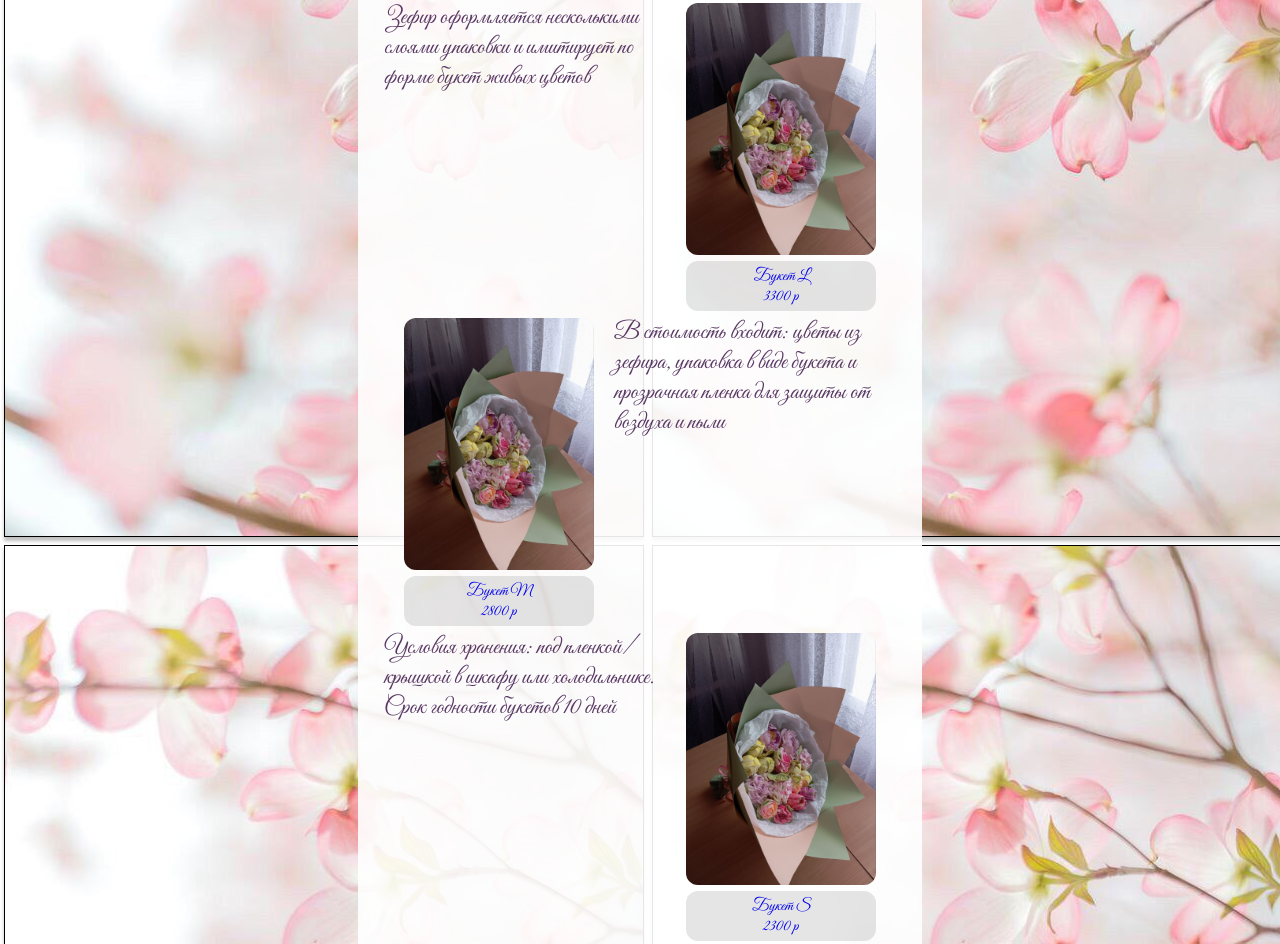
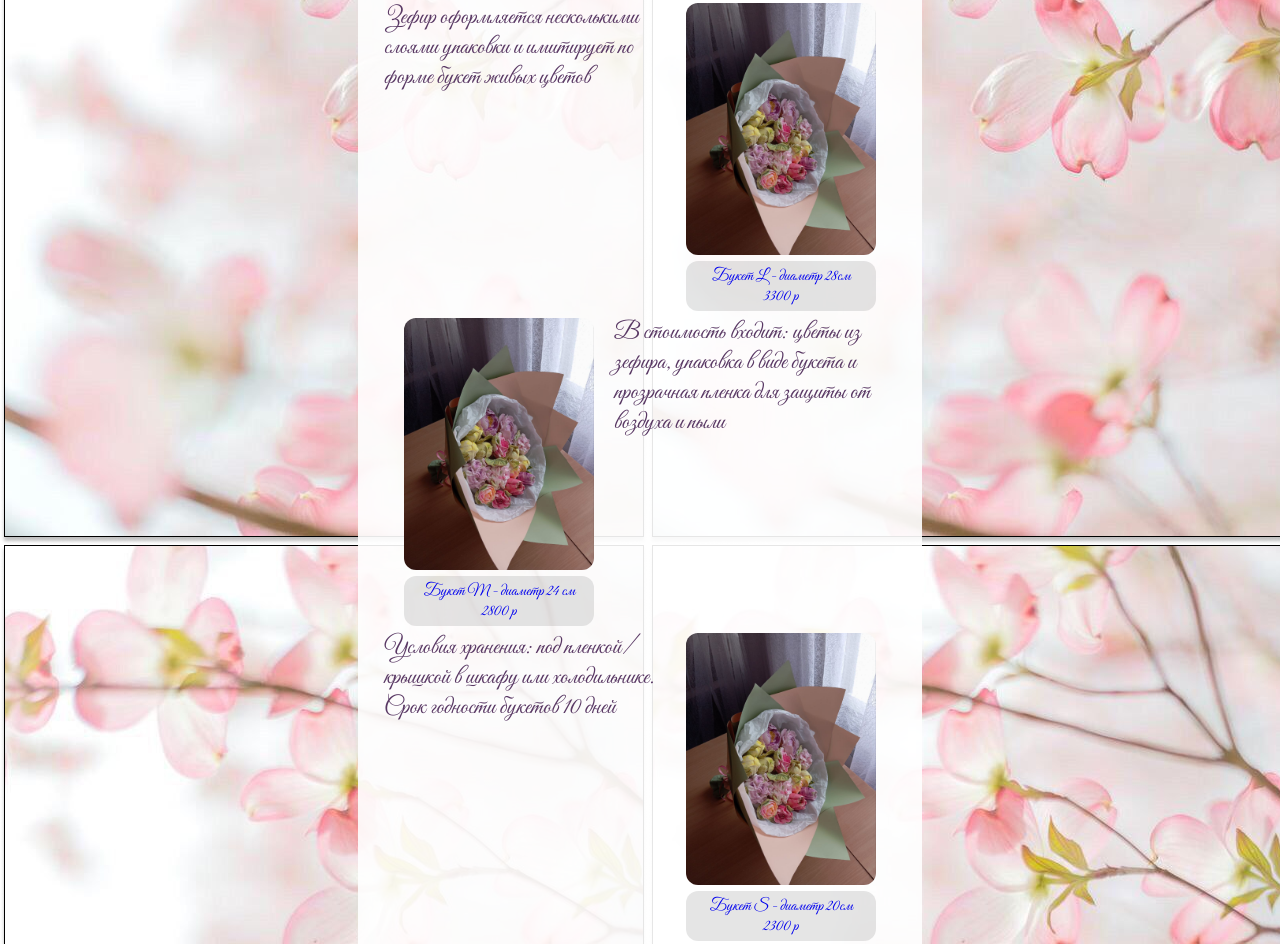
Before and after one commit to sweetpresent/sweetpresent, a plain HTML site: page index.html in a window 1280 px wide. Shown: the part 2353-3297 px from the top of the page. Drawn offline with Linux system fonts and the light colour scheme.

Commit message:
Update index.html

```diff
--- a/index.html
+++ b/index.html
@@ -86,7 +86,7 @@
                     <img src="images/bukL.png" alt="Content 1" style="width: 100%;  object-fit: cover; border-radius: 12px;">
                     <a href="https://wa.me/79276615034?text=Здравствуйте%2C%20хочу%20заказать%20Букет%20L" style="text-decoration: none;"><div class="but">
                         <p style="margin: 0 auto;">
-                         Букет L
+                         Букет L - диаметр 28см
                         </p>
                         <p style="margin: 0 auto;">
                             3300 р
@@ -100,7 +100,7 @@
                     <img src="images/bukM.png" alt="Content 2" style="width: 100%;  object-fit: cover;  border-radius: 12px;">
                     <a href="https://wa.me/79276615034?text=Здравствуйте%2C%20хочу%20заказать%20Букет%20M" style="text-decoration: none;"><div class="but">
                         <p style="margin: 0 auto;">
-                         Букет M
+                         Букет M - диаметр 24 см
                         </p>
                         <p style="margin: 0 auto;">
                             2800 р
@@ -121,7 +121,7 @@
                     <img src="images/bukS.png" alt="Content 3" style="width: 100%;  object-fit: cover;  border-radius: 12px;">
                     <a href="https://wa.me/79276615034?text=Здравствуйте%2C%20хочу%20заказать%20Букет%20S" style="text-decoration: none;"><div class="but">
                         <p style="margin: 0 auto;">
-                         Букет S
+                         Букет S - диаметр 20см
                         </p>
                         <p style="margin: 0 auto;">
                             2300 р
@@ -169,11 +169,13 @@
 
 
     <footer style="background-color: #8F5F9E; margin: 0; padding: 10px; margin-top: 60px; border-radius: 12px 12px 0 0 ;">
-        <p style="font-size:25px ; color: aliceblue;">Коноплева Ольга /p>
+        <p style="font-size:25px ; color: aliceblue;">Коноплева Ольга </p>
         <p style="font-size: 30px; color:aliceblue">
             Чеки предоставляю
         </p>
+        <p style="font-size:25px ; color: aliceblue;"> +79962766889 </p>
         <p style="font-size: 40px; color:aliceblue"> Адрес: c. Кочковатка, ул. Молодежная 18</p>
+        <p style="font-size:25px ; color: aliceblue;">Заказ за 4-5 дней. Доставка или самовывоз </p>
     </footer>
 
 
```
